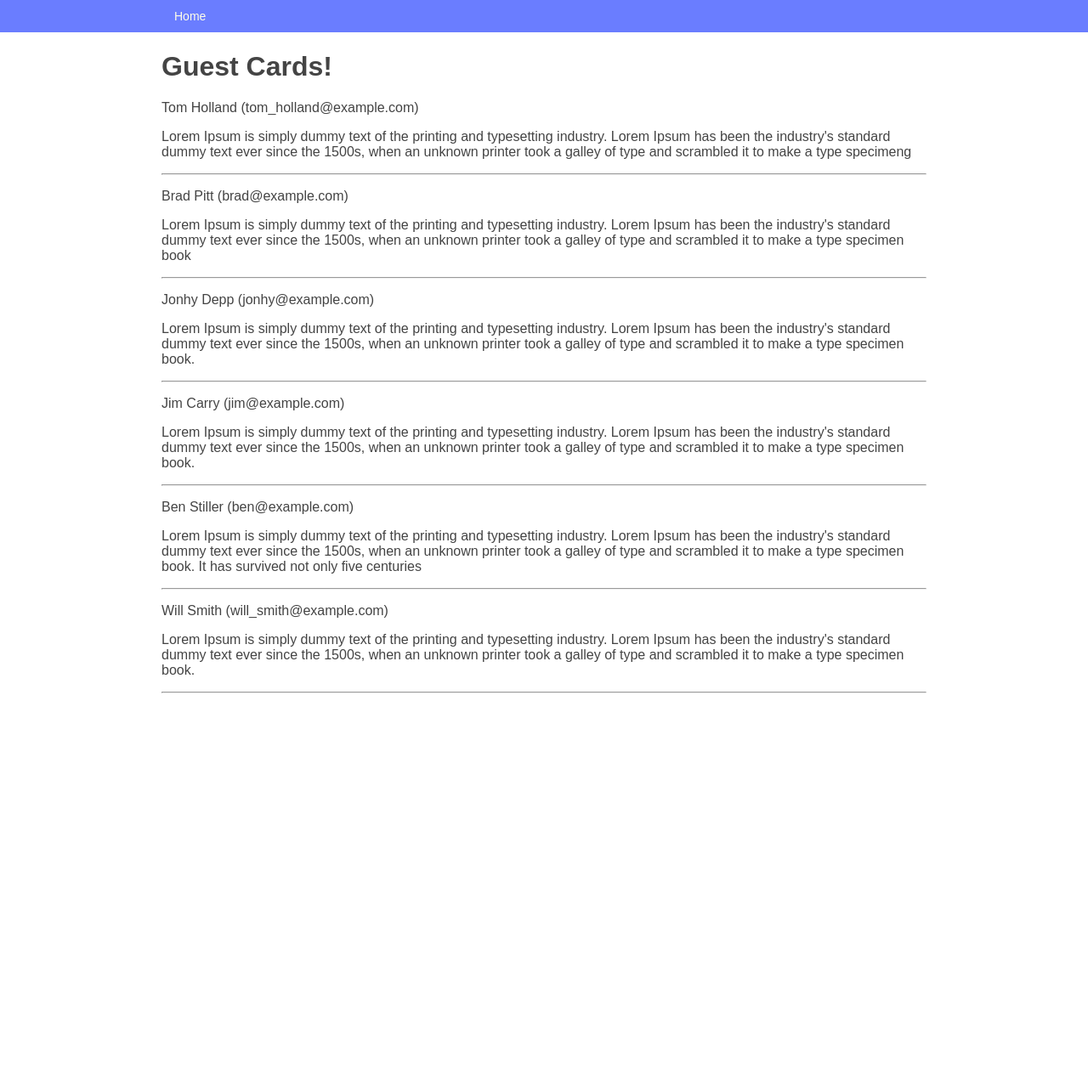
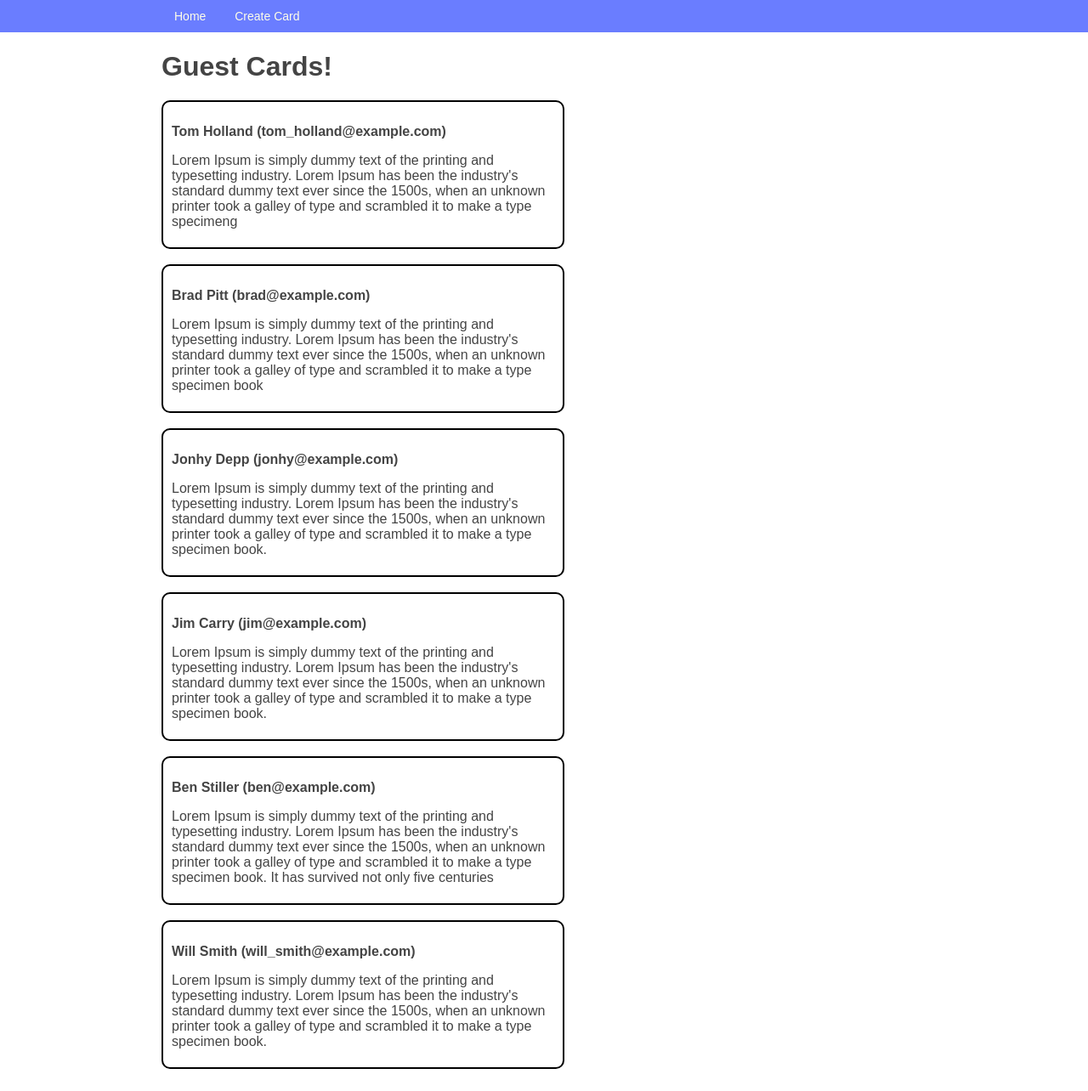
Before and after one commit to sadfalcon/guestbook, a Django app: page / in a window 1280 px wide. Shown: the whole page at 85% size. Before the commit the page ends 816 px from the top, so only its background shows below. Run offline with Django 3.2, Linux system fonts and the light colour scheme; data comes from the database, SQL or seed files in the repository.

Commit message:
щаблоны стилизованы

```diff
--- a/source/webapp/static/style.css
+++ b/source/webapp/static/style.css
@@ -55,3 +55,12 @@ body {
     color: red;
     margin-top: 2px;
 }
+
+.card {
+    border: solid 2px black;
+    padding: 10px;
+    border-radius: 10px;
+    width: 50%;
+    padding-bottom: 5px;
+
+}
--- a/source/webapp/templates/card_create.html
+++ b/source/webapp/templates/card_create.html
@@ -1,8 +1,9 @@
 {% extends 'base.html' %}
 
 {% block title %}Create{% endblock %}
+{% block menu %} <li><a href="{% url 'index' %}">Отмена</a></li>{% endblock %}
+{% block content %}
 
-{% block content %}
     <h1>Create Card</h1>
 
     {% url "card_create" as action_url %}
--- a/source/webapp/templates/index.html
+++ b/source/webapp/templates/index.html
@@ -1,14 +1,17 @@
 {% extends 'base.html' %}
 
 {% block title %}Hello{% endblock %}
+{% block menu %} <li><a href="{% url 'card_create' %}">Create Card</a></li>{% endblock %}
 
 {% block content %}
     <h1>Guest Cards!</h1>
     {% for card in cards %}
-        <p>{{ card.name }} ({{ card.mail }})</p>
+        <div class="card">
+        <b><p>{{ card.name }} ({{ card.mail }})</p></b>
         <p>{{ card.text }}</p>
+        </div>
+        <br>
 
-        <hr>
     {% endfor %}
 
 {% endblock %}
--- a/source/webapp/templates/partial/form.html
+++ b/source/webapp/templates/partial/form.html
@@ -6,5 +6,5 @@
     {% endfor %}
 
     <br/>
-    <input type="submit" value="{{ button_text|default:"Submit" }}"/>
+    <input type="submit" value="{{ button_text|default:"Добавить" }}"/>
 </form>
```
